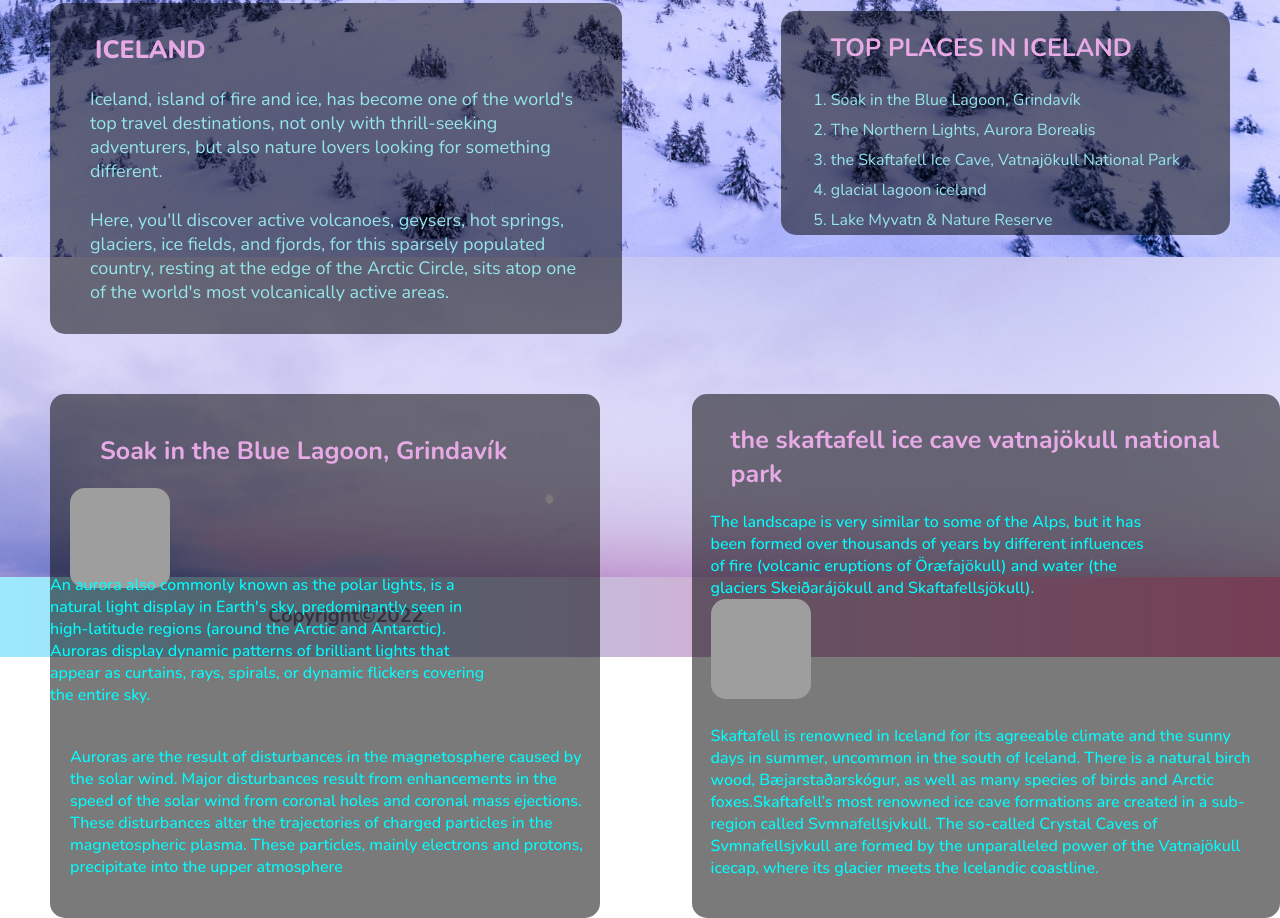
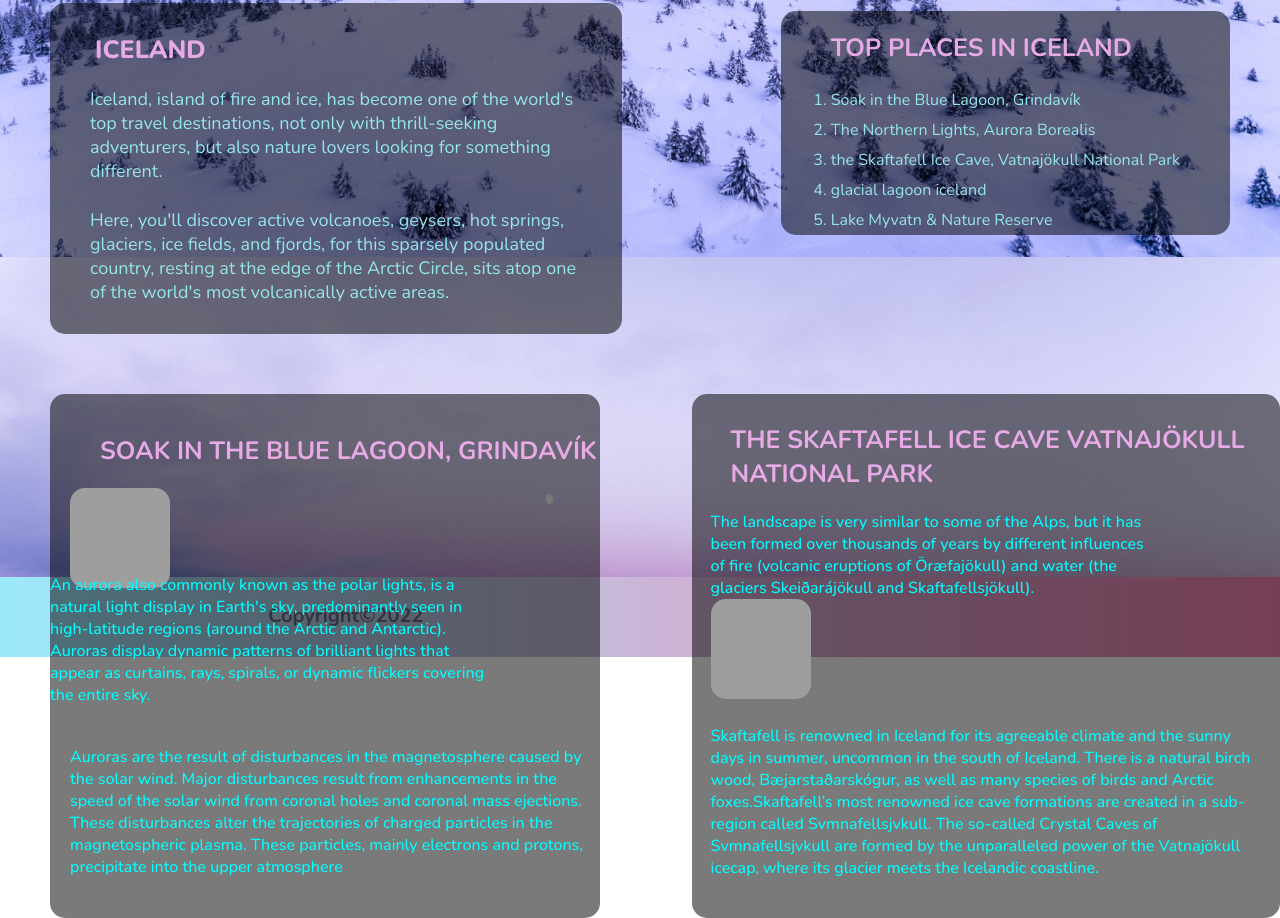
Before and after one commit to Yassine-MG/maquette, a plain HTML site: page index.html in a window 1280 px wide. Shown: the part 623-1541 px from the top of the page. Drawn offline with nearby package versions, Linux system fonts and the light colour scheme; grey boxes are pictures that could not be loaded.

Commit message:
Seconde commit

```diff
--- a/style.css
+++ b/style.css
@@ -152,6 +152,7 @@ main{
     margin-bottom: 20px;
     color:#e7aae6;
     font-size: 25px;
+    text-transform: uppercase;
 }
 .article-1 img{
     width: 100px;
@@ -209,6 +210,7 @@ main{
     display: inline-block;
 }
 .article-2 h1{
+    text-transform: uppercase;
     padding-top: 10px;
     margin-bottom: 20px;
     margin-left: 20px;
@@ -229,7 +231,7 @@ main{
     font-weight: 500;
     color: aqua;
 }
-
+/* FOOTER */
 
 footer{
     height: 80px;
```
